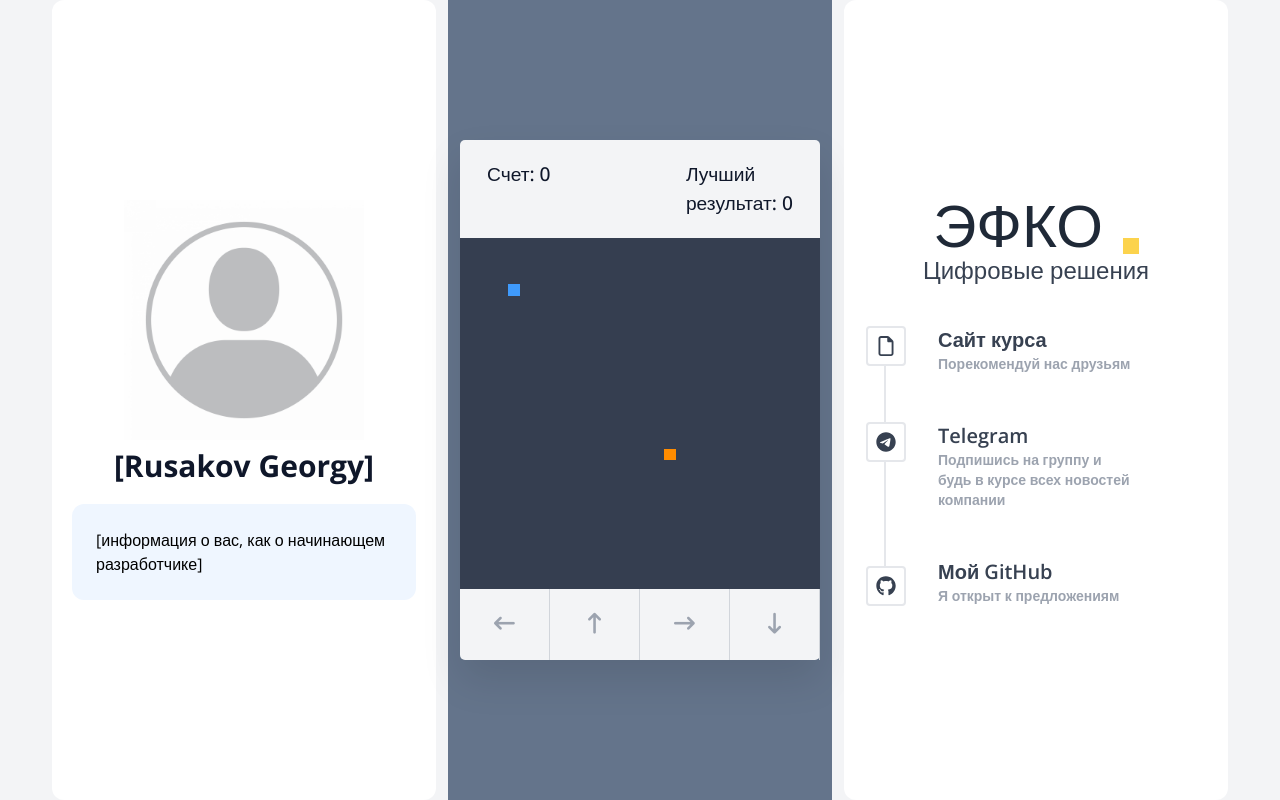
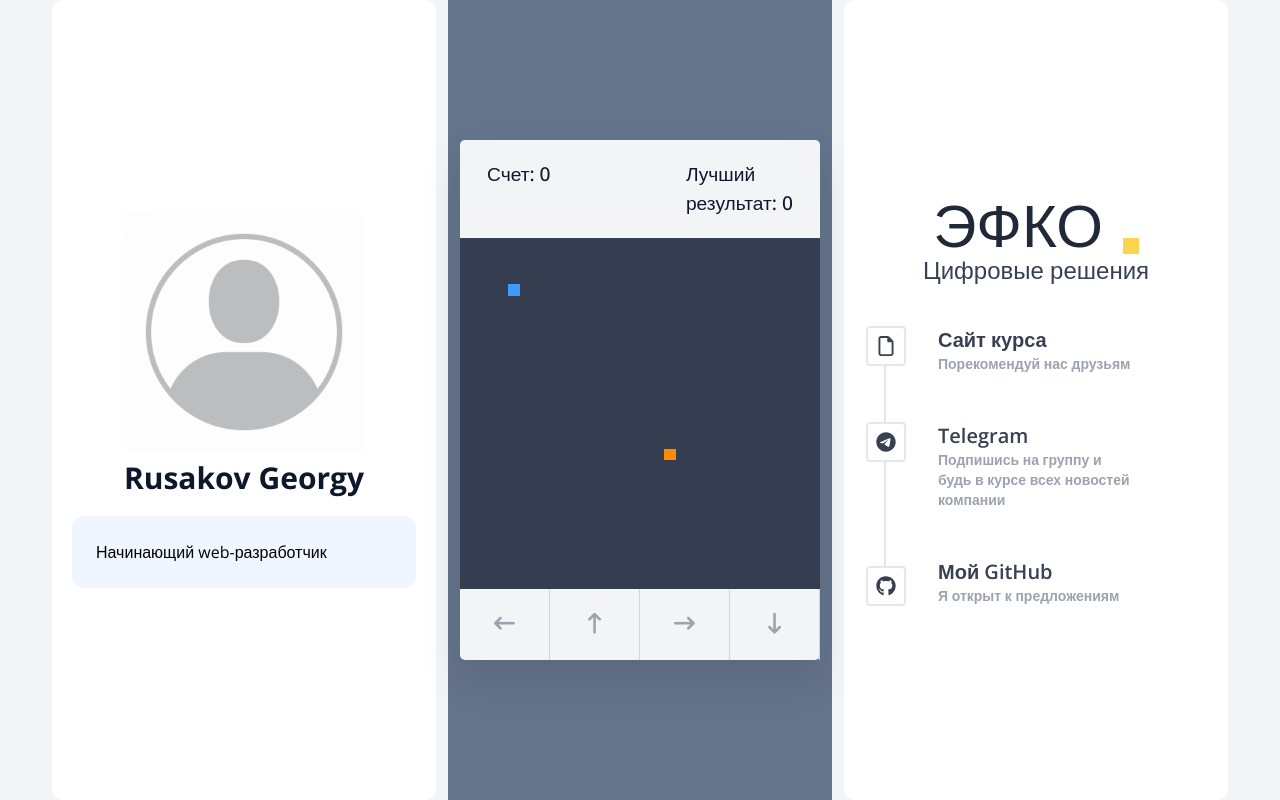
Before and after one commit to GeorgyRusakov/Portfolio, a plain HTML site: page index.html in a window 1280 px wide. Drawn offline with nearby package versions, Linux system fonts and the light colour scheme.

```diff
--- a/index.html
+++ b/index.html
@@ -39,12 +39,12 @@
             />
           </div>
           <!-- TODO: 9. Добавить свое имя -->
-          <h1 class="text-3xl font-bold text-slate-900">[Rusakov Georgy]</h1>
+          <h1 class="text-3xl font-bold text-slate-900">Rusakov Georgy</h1>
         </div>
 
         <!-- TODO: 10. Добавить информацию о себе -->
         <div class="bg-blue-50 w-full rounded-xl p-6">
-          [информация о вас, как о начинающем разработчике]
+          Начинающий web-разработчик
         </div>
       </div>
 
```
